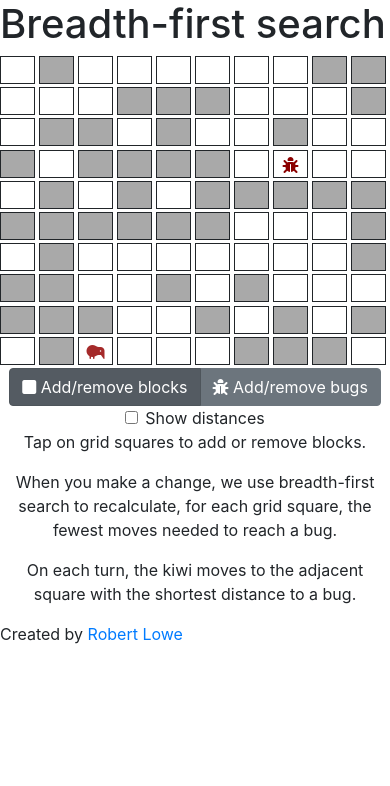
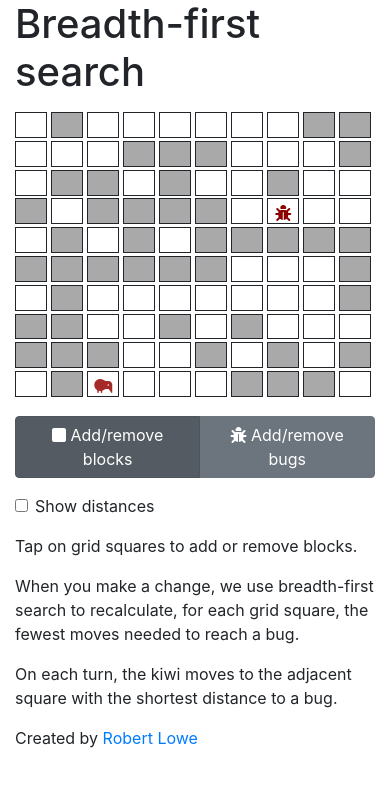
Before and after one commit to rmlowe/bfs, a React (Create React App) app: page / in a window 390 px wide. Shown: the top 786 px of the page. Built offline with nearby package versions, Linux system fonts and the light colour scheme.

Commit message:
Responsive layout

```diff
--- a/public/index.html
+++ b/public/index.html
@@ -3,7 +3,7 @@
   <head>
     <meta charset="utf-8" />
     <link rel="icon" href="%PUBLIC_URL%/favicon.ico" />
-    <meta name="viewport" content="width=device-width, initial-scale=1" />
+    <meta name="viewport" content="width=device-width, initial-scale=1, shrink-to-fit=no">
     <meta name="theme-color" content="#000000" />
     <meta
       name="description"
@@ -30,12 +30,14 @@
     <script src="https://kit.fontawesome.com/16db19e196.js" crossorigin="anonymous"></script>
   </head>
   <body>
+    <div class="container">
       <h1>Breadth-first search</h1>
       <noscript>You need to enable JavaScript to run this app.</noscript>
       <div id="root"></div>
       <footer class="page-footer">
         Created by <a href="https://blog.rmlowe.com/">Robert Lowe</a>
       </footer>
+    </div>
 
     <!--
       This HTML file is a template.
--- a/src/App.tsx
+++ b/src/App.tsx
@@ -126,7 +126,8 @@ class App extends React.Component {
   render() {
     const cheeseSlicer = (index: number) => this.state.cheese.filter(([row, _]) => row === index).map(([row, col]) => col);
     return (
-      <div className="App">
+      <div className="row mt-3">
+        <div className="col-md mb-3">
           {this.state.blocks.map((blockRow, index) =>
             <Row
               key={index}
@@ -136,7 +137,9 @@ class App extends React.Component {
               onClick={colIndex => this.toggle(index, colIndex)}
               kiwi={this.state.kiwi[0] === index ? [this.state.kiwi[1]] : []}
             />)}
-        <div className="btn-group" role="group" aria-label="Basic example">
+        </div>
+        <div className="col-md">
+          <div className="btn-group btn-block" role="group" aria-label="Basic example">
             <button
               type="button"
               className={'btn btn-secondary' + (this.state.addRemoveCheese ? '' : ' active')}
@@ -152,7 +155,7 @@ class App extends React.Component {
               <i className="fas fa-bug"></i> Add/remove bugs
             </button>
           </div>
-        <div className="form-check">
+          <div className="form-check my-3">
             <input
               className="form-check-input"
               type="checkbox"
@@ -172,6 +175,7 @@ class App extends React.Component {
             <p>On each turn, the kiwi moves to the adjacent square with the shortest distance to a bug.</p>
           </div>
         </div>
+      </div>
     );
   }
 }
```
Lines whose indentation alone changed are shown as unchanged.
